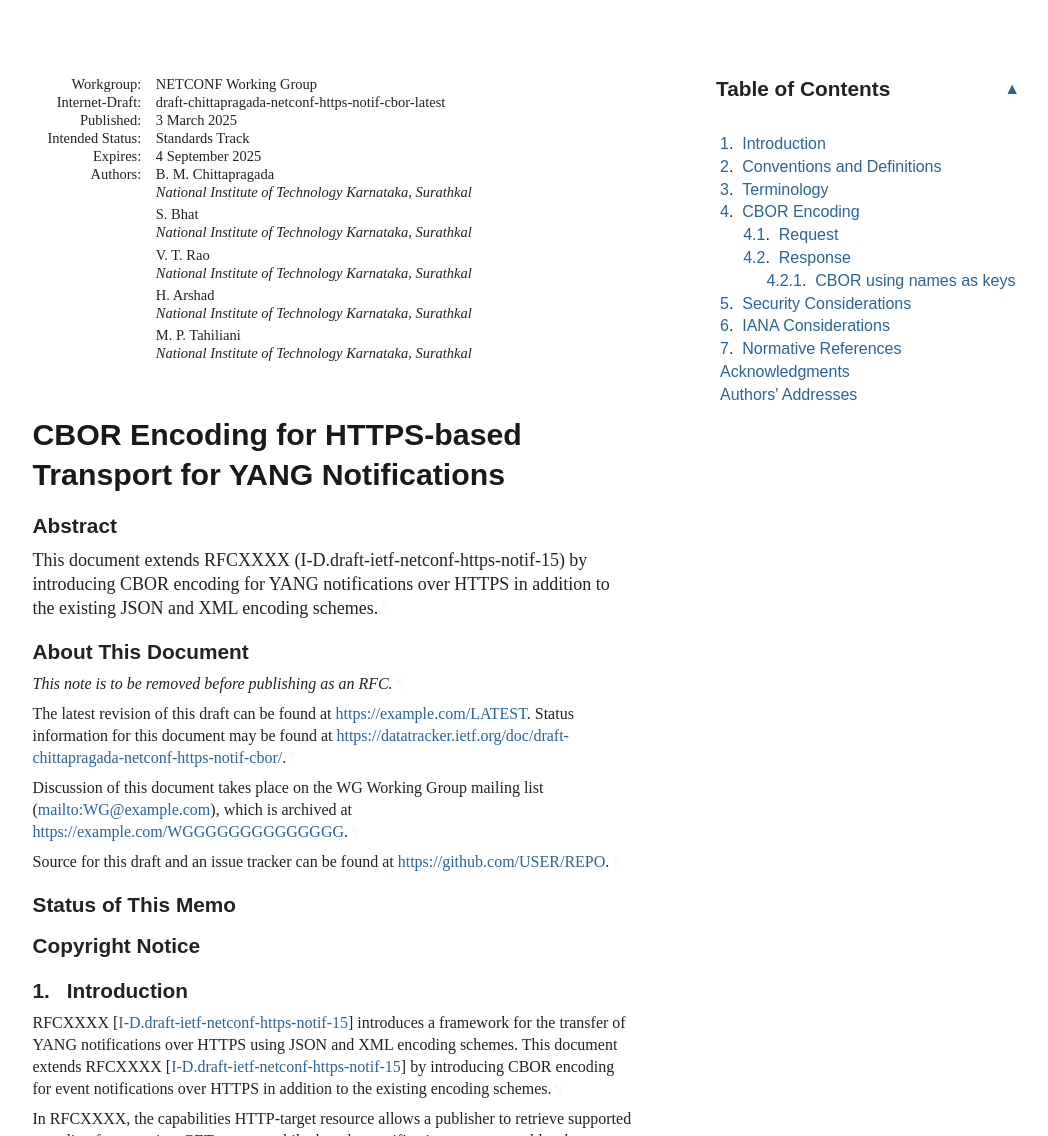
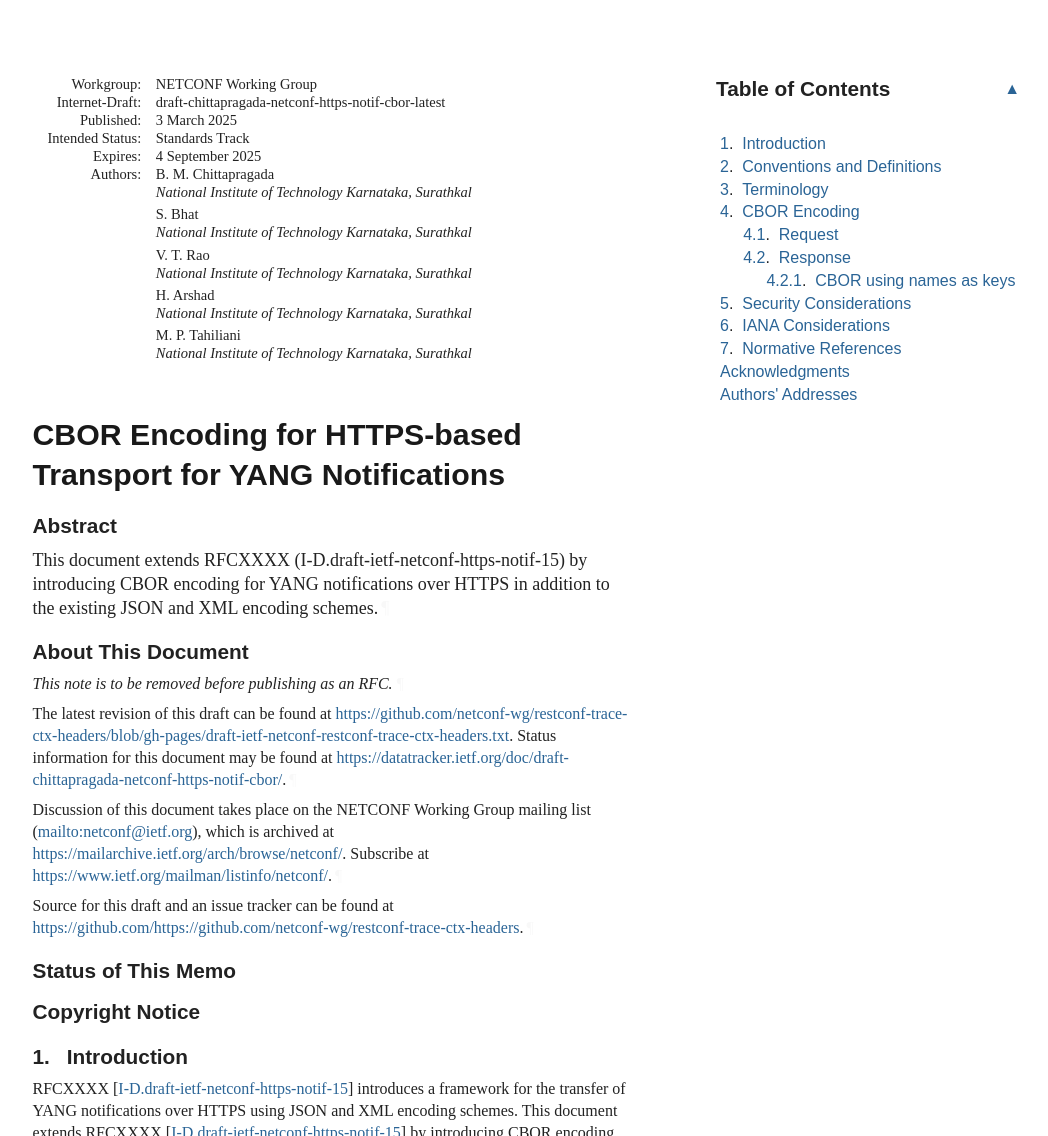
Before and after one commit to Sidhub723/draft-chittapragada-netconf-https-notif-cbor, a plain HTML site: page draft-chittapragada-netconf-https-notif-cbor.html in a window 1280 px wide. Shown: the top 1136 px of the page, without its empty margins (92-1140 px from the left). Drawn offline with Linux system fonts and the light colour scheme; a web font is replaced by a local one.

Commit message:
Script updating gh-pages from e6410ab. [ci skip]

```diff
--- a/draft-chittapragada-netconf-https-notif-cbor.html
+++ b/draft-chittapragada-netconf-https-notif-cbor.html
@@ -1109,14 +1109,15 @@ svg :is([fill="white"], [fill^="#fff"]) {
       </h2>
 <p id="section-note.1-1">This note is to be removed before publishing as an RFC.<a href="#section-note.1-1" class="pilcrow">¶</a></p>
 <p id="section-note.1-2">
-        The latest revision of this draft can be found at <span><a href="https://example.com/LATEST">https://example.com/LATEST</a></span>.
+        The latest revision of this draft can be found at <span><a href="https://github.com/netconf-wg/restconf-trace-ctx-headers/blob/gh-pages/draft-ietf-netconf-restconf-trace-ctx-headers.txt">https://github.com/netconf-wg/restconf-trace-ctx-headers/blob/gh-pages/draft-ietf-netconf-restconf-trace-ctx-headers.txt</a></span>.
         Status information for this document may be found at <span><a href="https://datatracker.ietf.org/doc/draft-chittapragada-netconf-https-notif-cbor/">https://datatracker.ietf.org/doc/draft-chittapragada-netconf-https-notif-cbor/</a></span>.<a href="#section-note.1-2" class="pilcrow">¶</a></p>
 <p id="section-note.1-3">
         Discussion of this document takes place on the
-        WG Working Group mailing list (<span><a href="mailto:WG@example.com">mailto:WG@example.com</a></span>),
-        which is archived at <span><a href="https://example.com/WGGGGGGGGGGGGGG">https://example.com/WGGGGGGGGGGGGGG</a></span>.<a href="#section-note.1-3" class="pilcrow">¶</a></p>
+        NETCONF Working Group mailing list (<span><a href="mailto:netconf@ietf.org">mailto:netconf@ietf.org</a></span>),
+        which is archived at <span><a href="https://mailarchive.ietf.org/arch/browse/netconf/">https://mailarchive.ietf.org/arch/browse/netconf/</a></span>.
+        Subscribe at <span><a href="https://www.ietf.org/mailman/listinfo/netconf/">https://www.ietf.org/mailman/listinfo/netconf/</a></span>.<a href="#section-note.1-3" class="pilcrow">¶</a></p>
 <p id="section-note.1-4">Source for this draft and an issue tracker can be found at
-        <span><a href="https://github.com/USER/REPO">https://github.com/USER/REPO</a></span>.<a href="#section-note.1-4" class="pilcrow">¶</a></p>
+        <span><a href="https://github.com/https://github.com/netconf-wg/restconf-trace-ctx-headers">https://github.com/https://github.com/netconf-wg/restconf-trace-ctx-headers</a></span>.<a href="#section-note.1-4" class="pilcrow">¶</a></p>
 </section>
 <div id="status-of-memo">
 <section id="section-boilerplate.1">
```
Also changed, not shown: draft-chittapragada-netconf-https-notif-cbor.txt.
